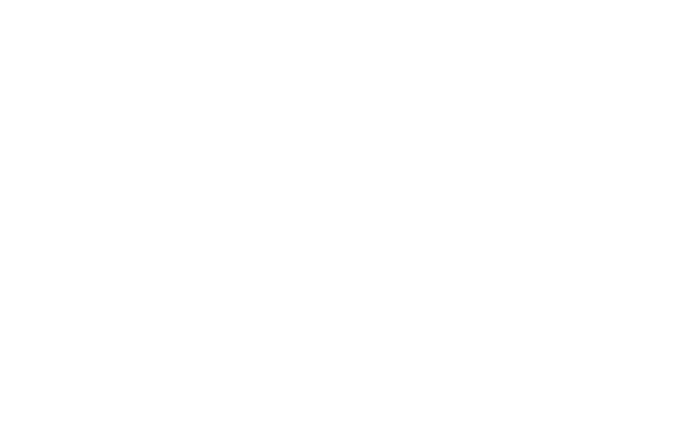
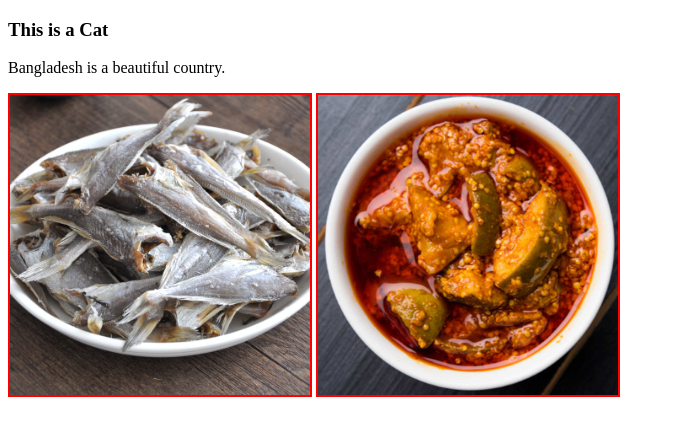
Before and after one commit to rifatwebcraft/my-second-git-file-practice, a plain HTML site: page index.html in a window 1280 px wide. Shown: the whole page, without its empty margins (0-675 px from the left). Drawn offline with Linux system fonts and the light colour scheme.

Commit message:
styles and image folder added

```diff
--- a/index.html
+++ b/index.html
@@ -4,8 +4,12 @@
     <meta charset="UTF-8">
     <meta name="viewport" content="width=device-width, initial-scale=1.0">
     <title>This is a Practice Session</title>
+    <link rel="stylesheet" href="styles/git.css">
 </head>
 <body>
-
+    <h3>This is a Cat</h3>
+    <p>Bangladesh is a beautiful country.</p>
+    <img src="images/817xhYCVX-L._SL1424_.jpg" alt="">
+    <img src="images/achar.jpg" alt="">
 </body>
 </html>
--- /dev/null
+++ b/styles/git.css
@@ -0,0 +1,4 @@
+img {
+    width :300px;
+    border : 2px solid red;
+}
```
Also changed, not shown: images/817xhYCVX-L._SL1424_.jpg (added), images/achar.jpg (added), images/mejban.jpg (added).
